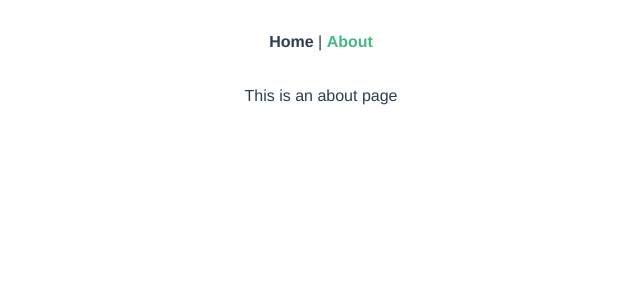
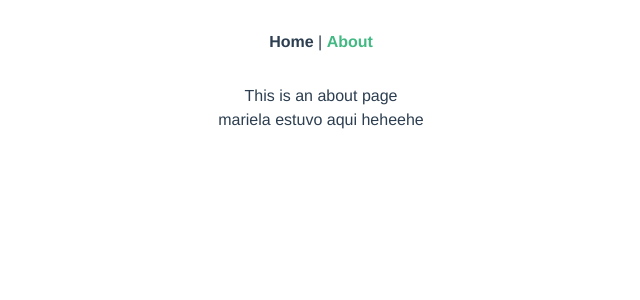
Before and after one commit to cecitorres/artist-alley-form, a Vue app: page /about in a window 1280 px wide. Shown: the top 300 px of the page, without its empty margins (319-959 px from the left). Built offline with nearby package versions, Linux system fonts and the light colour scheme.

Commit message:
Firma de mariela :D

```diff
--- a/src/views/About.vue
+++ b/src/views/About.vue
@@ -1,5 +1,6 @@
 <template>
   <div class="about">
     <h1>This is an about page</h1>
+    <p>mariela estuvo aqui heheehe</p>
   </div>
 </template>
```
